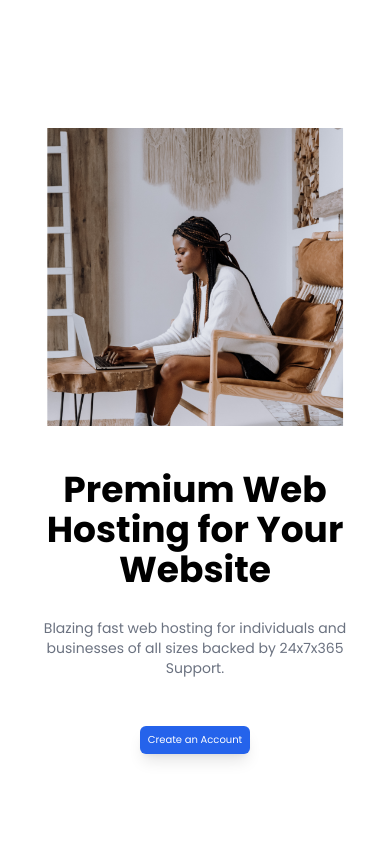
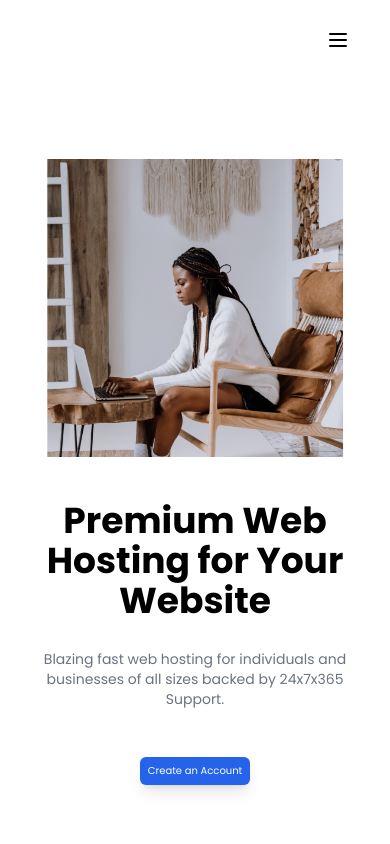
Before and after one commit to DHANIYEL/hoster, a React (Create React App) app: page / in a window 390 px wide. Shown: the top 844 px of the page. Built offline with nearby package versions, Linux system fonts and the light colour scheme.

Commit message:
hamburger done

```diff
--- a/src/components/Navbar.tsx
+++ b/src/components/Navbar.tsx
@@ -1,21 +1,15 @@
+import React, { useState } from "react";
 import phoneImage from "../assets/phone-img.png";
+import { Menu, X } from "lucide-react";
 
 const Navbar = () => {
-  // const nav = () => {
-  //   const [toggle, setToggle] = useState(false);
-  //   const handleToggle = () => {
-  //     setToggle(!toggle);
-  //   };
-  // };
-
+  const NavLinks = ({ handleToggle }: { handleToggle: () => void }) => {
     return (
-    <div>
-      <div className="flex justify-center py-7 px-40 max-lg:px-20 items-center ">
-        <ul className="flex justify-around w-full font-medium max-md:hidden mx-auto">
-          <li className="flex items-center">
+      <>
+        <li className="flex items-center max-md:justify-center ">
           <a href="/">Home</a>
         </li>
-          <div className="flex gap-7">
+        <div className="flex gap-7 max-md:flex-col max-md:py-7 items-center">
           <li>
             <a href="#about">About</a>
           </li>
@@ -29,13 +23,36 @@ const Navbar = () => {
             <a href="#contact">Contact</a>
           </li>
         </div>
-          <li className="flex items-center justify-end gap-1">
-            <p className="mr-4 text-gray-300">|</p>
+        <li className="flex items-center justify-end gap-1 max-md:justify-center">
+          <p className="mr-4 text-gray-300 max-md:hidden">|</p>
           <img src={phoneImage} alt="logo" className="w-4 h-4" />
           <a href="tel:+919895987044">+91 9656210077</a>
         </li>
+      </>
+    );
+  };
+
+  const handleToggle = () => {
+    setToggle(!toggle);
+  };
+
+  const [toggle, setToggle] = useState(false);
+
+  return (
+    <div>
+      <div className="flex justify-center py-7 flex-wrap max-lg:px-10 lg:px-20 items-center max-md:justify-end ">
+        <ul className="flex justify-around w-full font-medium flex-wrap text-centers max-md:hidden mx-auto">
+          <NavLinks handleToggle={handleToggle} />
         </ul>
+        <div className="md:hidden">
+          <button onClick={handleToggle}>{toggle ? <X /> : <Menu />}</button>
         </div>
+      </div>
+      {toggle && (
+        <div className="md:hidden list-none flex items-center basis-full justify-center flex-col ">
+          <NavLinks handleToggle={handleToggle} />
+        </div>
+      )}
     </div>
   );
 };
```
Lines whose indentation alone changed are shown as unchanged.
